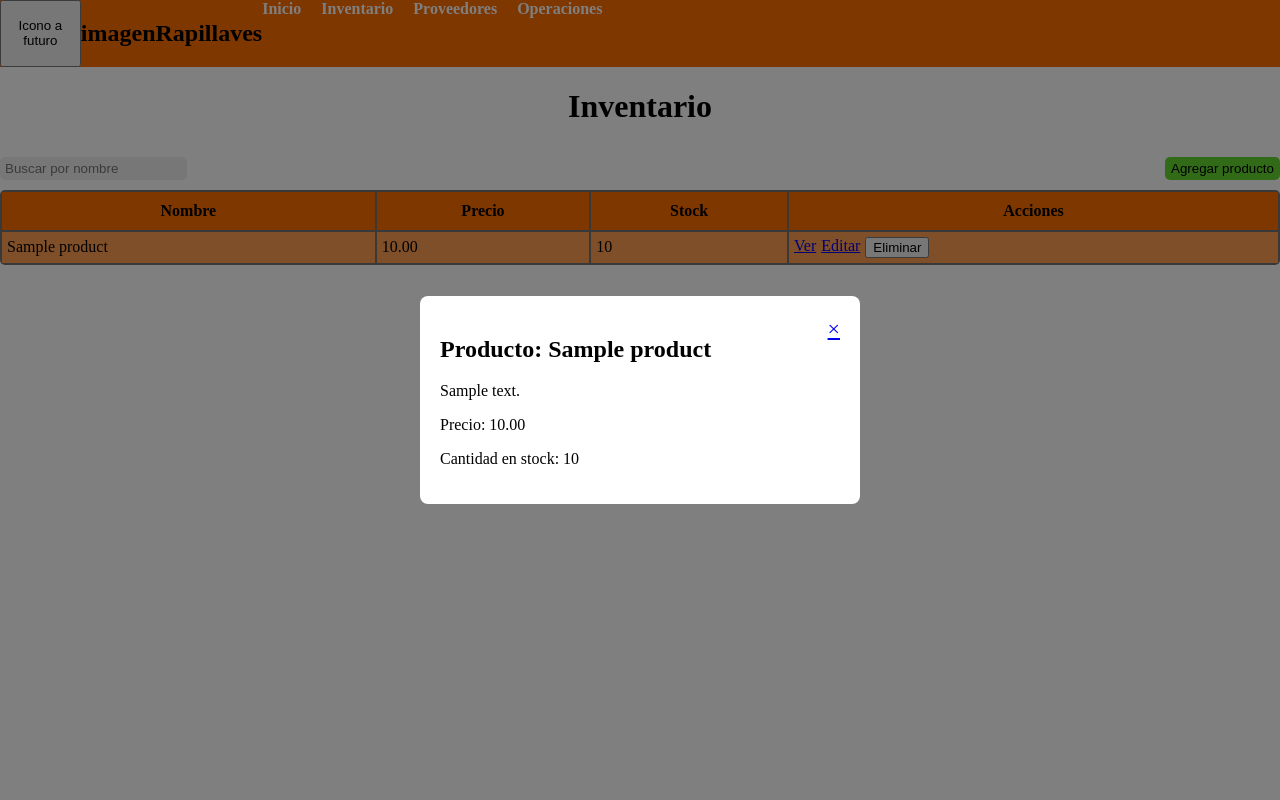
After one commit to AkionAG7/Rapillaves, a Django app: page /rapillaves/inventario/1 in a window 1280 px wide. The commit adds this page. Run offline with Django 5.2, Linux system fonts and the light colour scheme; tables that the repository leaves empty hold one stand-in row (values such as "Sample post").

Commit message:
Feat: Funcionalidad de editar y ver info completa de inventario

```diff
--- a/my_project/rapillaves/templates/base.html
+++ b/my_project/rapillaves/templates/base.html
@@ -15,9 +15,9 @@
 
         <nav class="menu" id="menu">
             <a href="#">Inicio</a>
-            <a href="#">Inventario</a>
-            <a href="#">Proveedores</a>
-            <a href="#">Operaciones</a>
+            <a href="{% url 'inventario'%}">Inventario</a>
+            <a href="{% url 'proveedores'%}">Proveedores</a>
+            <a href="{% url 'operaciones'%}">Operaciones</a>
         </nav>
     </header>
     <main>
--- a/my_project/rapillaves/templates/inventory/inventory.html
+++ b/my_project/rapillaves/templates/inventory/inventory.html
@@ -24,8 +24,8 @@
                     <td>{{producto.stock}}</td>
                     <td>
                         <div class="btn_actions">
-                            <button>Ver</button>
-                            <button>Editar</button>
+                            <a href="{% url 'producto' producto.id %}">Ver</a>
+                            <a href="{% url 'inventory_update' producto.id %}">Editar</a>
                             <button>Eliminar</button>
                         </div>
                     </td>
@@ -39,4 +39,5 @@
         </table>
     </div>
 {% include "inventory/modals/inventory_modal.html" %}
+{% include "inventory/modals/inventory_show_modal.html" %}
 {% endblock %}
--- a/my_project/rapillaves/templates/inventory/modals/inventory_modal.html
+++ b/my_project/rapillaves/templates/inventory/modals/inventory_modal.html
@@ -1,13 +1,26 @@
-<div class="modal" id="productModal">
+<div class="modal {% if edit_mode %}active{% endif %}" id="productModal">
   <div class="modal-content">
-    <span class="close" onclick="closeModal()">X</span>
+    <a href="{% url 'inventario'%}" class="close" onclick="closeModal()">×</a>
 
-    <h2>Nuevo producto</h2>
+    <h2>
+      {% if edit_mode %}
+        Editar producto
+      {% else %}
+        Nuevo producto
+      {% endif %}
+    </h2>
 
-    <form method="post" action="{% url 'inventory_create' %}">
+    <form method="post"
+      action="{% if edit_mode %}
+                {% url 'inventory_update' producto.id %}
+              {% else %}
+                {% url 'inventory_create' %}
+              {% endif %}">
+
       {% csrf_token %}
       {{ form.as_p }}
-      <button type="submit">Guardar</button>
+
+      <a href="{% url 'inventario' %}" type="submit">Guardar</a>
     </form>
   </div>
 </div>
--- /dev/null
+++ b/my_project/rapillaves/templates/inventory/modals/inventory_show_modal.html
@@ -0,0 +1,9 @@
+<div class="modal {% if show_mode %}active{% endif %}" id="showModal">
+  <div class="modal-content">
+    <a href="{% url 'inventario'%}" class="close" onclick="closeModal()">×</a>
+    <h2>Producto: {{producto.name}}</h2>
+    <p>{{producto.description}}</p>
+    <p>Precio: {{producto.price}}</p>
+    <p>Cantidad en stock: {{producto.stock}}</p>
+  </div>
+</div>
--- a/my_project/rapillaves/urls.py
+++ b/my_project/rapillaves/urls.py
@@ -1,9 +1,11 @@
 from django.urls import path
-from .views import show_inventory, show_proveedores, show_operation_options, create_inventory
+from .views import show_inventory, show_proveedores, show_operation_options, create_inventory, update_inventory,show_product
 
 urlpatterns = [
     path('inventario/', show_inventory, name='inventario'),
+    path('inventario/<int:pk>', show_product, name='producto'),
     path('inventario/create/', create_inventory, name='inventory_create'),
+    path('inventario/update/<int:pk>/', update_inventory, name='inventory_update'),
     path('proveedores/', show_proveedores, name='proveedores'),
     path('operaciones/', show_operation_options, name='operation_options')
 ]
--- a/my_project/rapillaves/views.py
+++ b/my_project/rapillaves/views.py
@@ -1,12 +1,23 @@
-from django.shortcuts import render,redirect
+from django.shortcuts import render,redirect, get_object_or_404
 from .models import Product, Proveedor
 from .forms import ProductForm
 
 def show_inventory(request):
     productos = Product.objects.all()
     form = ProductForm()
-    context = {"productos" : productos, "form": form}
+    context = {"productos" : productos, "form": form, "edit_mode" : False, "show_mode": False}
     return render(request ,'inventory/inventory.html', context)
+
+def show_product(request, pk):
+    productos = Product.objects.all()
+    producto = get_object_or_404(Product, pk = pk)
+    return render(request, "inventory/inventory.html",{
+        "productos" : productos,
+        "form": ProductForm(instance=producto),
+        "edit_mode" : False,
+        "show_mode" : True,
+        "producto" : producto
+    })
 
 def create_inventory(request):
     if request.method == "POST":
@@ -15,6 +26,25 @@ def create_inventory(request):
             form.save()
     return redirect("inventario")
 
+def update_inventory(request, pk):
+    producto = get_object_or_404(Product, pk = pk)
+
+    if request.method == "POST" :
+        form = ProductForm(request.POST, instance= producto)
+        if form.is_valid():
+            form.save()
+            return redirect("inventario")
+    else:
+        form = ProductForm(instance=producto)
+    productos = Product.objects.all()
+    return render(request, "inventory/inventory.html",{
+        "productos" : productos,
+        "form" : form,
+        "edit_mode" : True,
+        "show_mode" : False,
+        "producto" : producto
+    })
+
 def show_proveedores(request):
     proveedores = Proveedor.objects.all()
     context = {"proveedores": proveedores}
```
Also changed, not shown: my_project/rapillaves/static/js/menu.js (line endings or trailing spaces).
